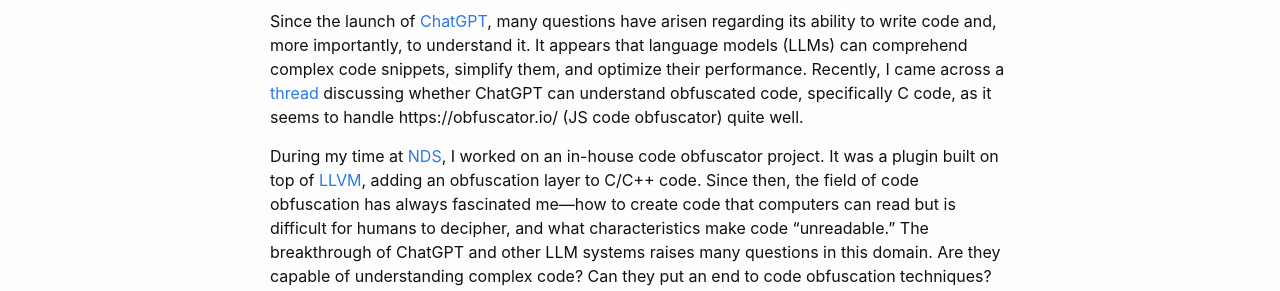
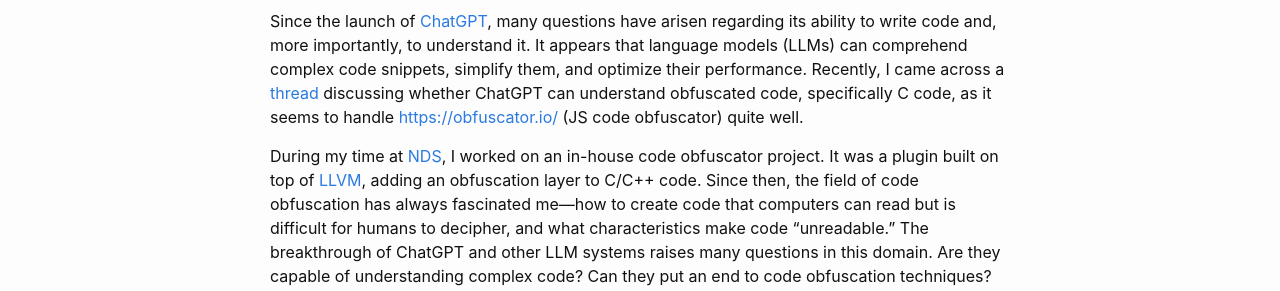
Before and after one commit to nir-mo/nir-mo.github.io, a Jekyll site: the page built from _posts/2023-07-25-Cracking-Complexity.markdown, in a window 1280 px wide and 900 px high. Shown: the part 425-716 px from the top of the window. Built offline with Jekyll 4.4.1, drawn with Linux system fonts in a browser that asks for light colours; part of the change alters nothing that is shown.

```diff
--- a/_posts/2023-07-25-Cracking-Complexity.markdown
+++ b/_posts/2023-07-25-Cracking-Complexity.markdown
@@ -2,14 +2,13 @@
 layout: post
 title:  "Cracking Complexity: How ChatGPT Unravels Obfuscated C Code from the IOCCC"
 date:   2023-07-25 14:37:21 +0300
-categories: AI Obfuscation Research
 tags: AI obfuscation ioccc langchain ChatGPT
 ---
 # Cracking Complexity: How ChatGPT Unravels Obfuscated C Code from the IOCCC
 
 ## Introduction
 
-Since the launch of [ChatGPT](https://chat.openai.com/), many questions have arisen regarding its ability to write code and, more importantly, to understand it. It appears that language models (LLMs) can comprehend complex code snippets, simplify them, and optimize their performance. Recently, I came across a [thread](https://news.ycombinator.com/item?id=34503233) discussing whether ChatGPT can understand obfuscated code, specifically C code, as it seems to handle https://obfuscator.io/ (JS code obfuscator) quite well.
+Since the launch of [ChatGPT](https://chat.openai.com/), many questions have arisen regarding its ability to write code and, more importantly, to understand it. It appears that language models (LLMs) can comprehend complex code snippets, simplify them, and optimize their performance. Recently, I came across a [thread](https://news.ycombinator.com/item?id=34503233) discussing whether ChatGPT can understand obfuscated code, specifically C code, as it seems to handle [https://obfuscator.io/](https://obfuscator.io/) (JS code obfuscator) quite well.
 
 During my time at [NDS](https://en.wikipedia.org/wiki/Cisco_Videoscape), I worked on an in-house code obfuscator project. It was a plugin built on top of [LLVM](https://llvm.org/), adding an obfuscation layer to C/C++ code. Since then, the field of code obfuscation has always fascinated me—how to create code that computers can read but is difficult for humans to decipher, and what characteristics make code "unreadable."
 The breakthrough of ChatGPT and other LLM systems raises many questions in this domain. Are they capable of understanding complex code? Can they put an end to code obfuscation techniques? What are the computational abilities of ChatGPT? Does it possess inherent computational capabilities, or is its understanding solely based on learned examples?
```
